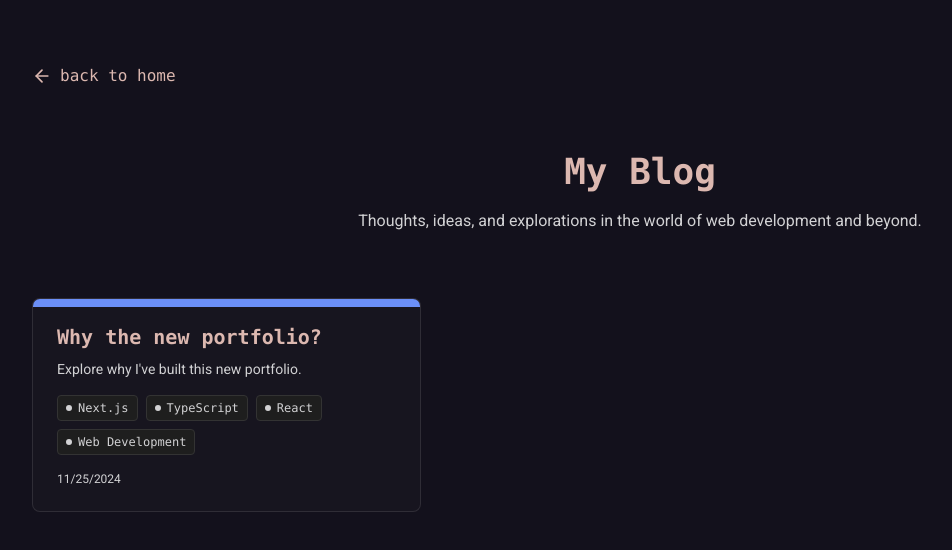
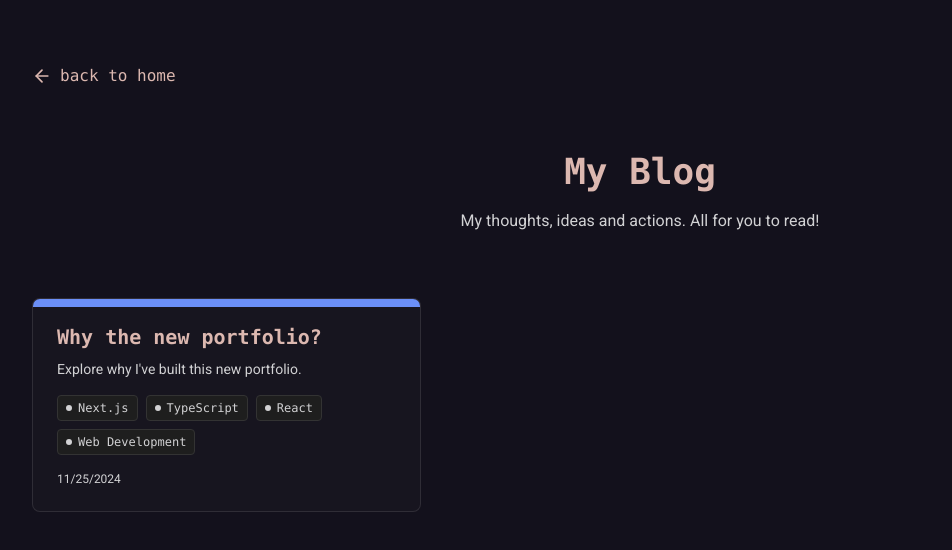
Before and after one commit to snowypy/Portfolio, a Next.js app: page /blogs in a window 1280 px wide. Shown: the top 550 px of the page, without its empty margins (0-952 px from the left). Built offline with nearby package versions, Linux system fonts and the light colour scheme.

Commit message:
Update blog header description for improved clarity and engagement

```diff
--- a/app/blogs/page.tsx
+++ b/app/blogs/page.tsx
@@ -22,7 +22,7 @@ export default function BlogsPage() {
         <header className="space-y-4 max-w-3xl mx-auto text-center mb-16">
           <h1 className="text-4xl font-bold font-mono text-[#DCB8B0]">My Blog</h1>
           <p className="text-[#D2D2D4] leading-relaxed">
-            Thoughts, ideas, and explorations in the world of web development and beyond.
+            My thoughts, ideas and actions. All for you to read!
           </p>
         </header>
 
```
